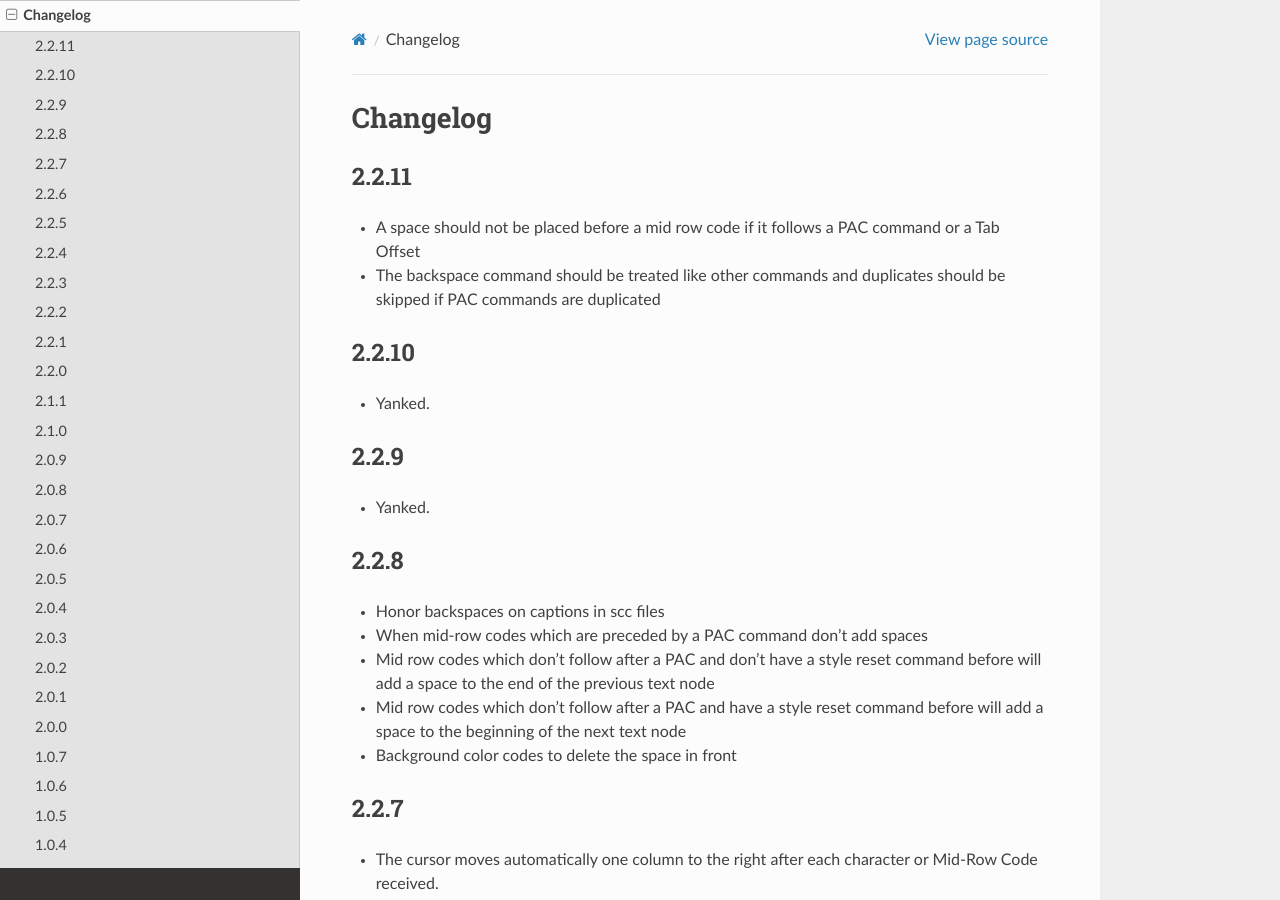
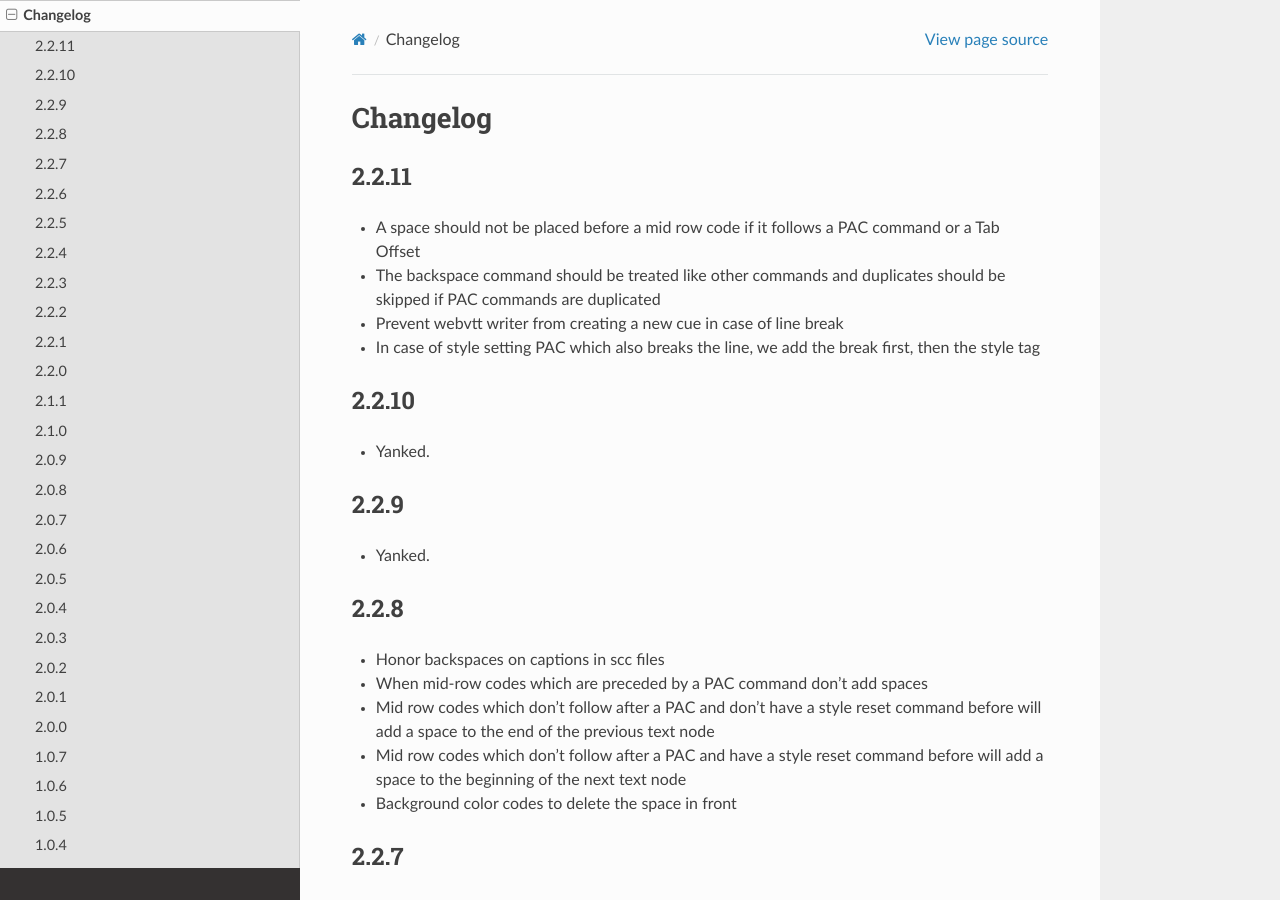
Before and after one commit to pbs/pycaption, a Sphinx documentation site: the page built from docs/changelog.rst, in a window 1280 px wide and 900 px high. Built offline with Sphinx 7.4.7 and the Read the Docs theme 2.0.0, drawn with Linux system fonts in a browser that asks for light colours.

```diff
--- a/docs/changelog.rst
+++ b/docs/changelog.rst
@@ -4,6 +4,8 @@ Changelog
 ^^^^^^
 - A space should not be placed before a mid row code if it follows a PAC command or a Tab Offset
 - The backspace command should be treated like other commands and duplicates should be skipped if PAC commands are duplicated
+- Prevent webvtt writer from creating a new cue in case of line break
+- In case of style setting PAC which also breaks the line, we add the break first, then the style tag
 
 2.2.10
 ^^^^^
--- a/setup.py
+++ b/setup.py
@@ -24,7 +24,7 @@ transcript_dependencies = [
 
 setup(
     name='pycaption',
-    version='2.2.11.dev1',
+    version='2.2.11.dev2',
     description='Closed caption converter',
     long_description=open(README_PATH).read(),
     author='Joe Norton',
```
